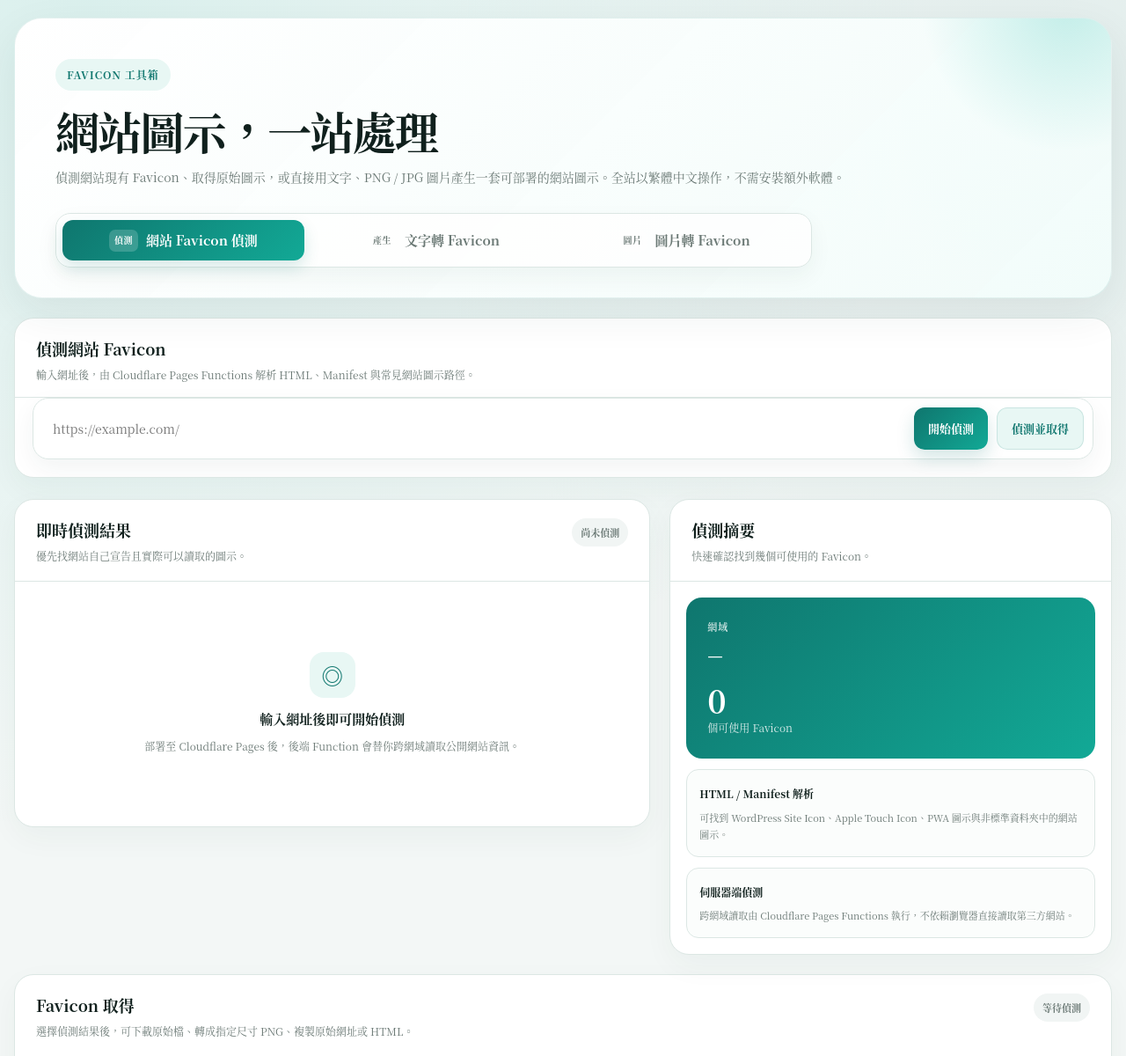
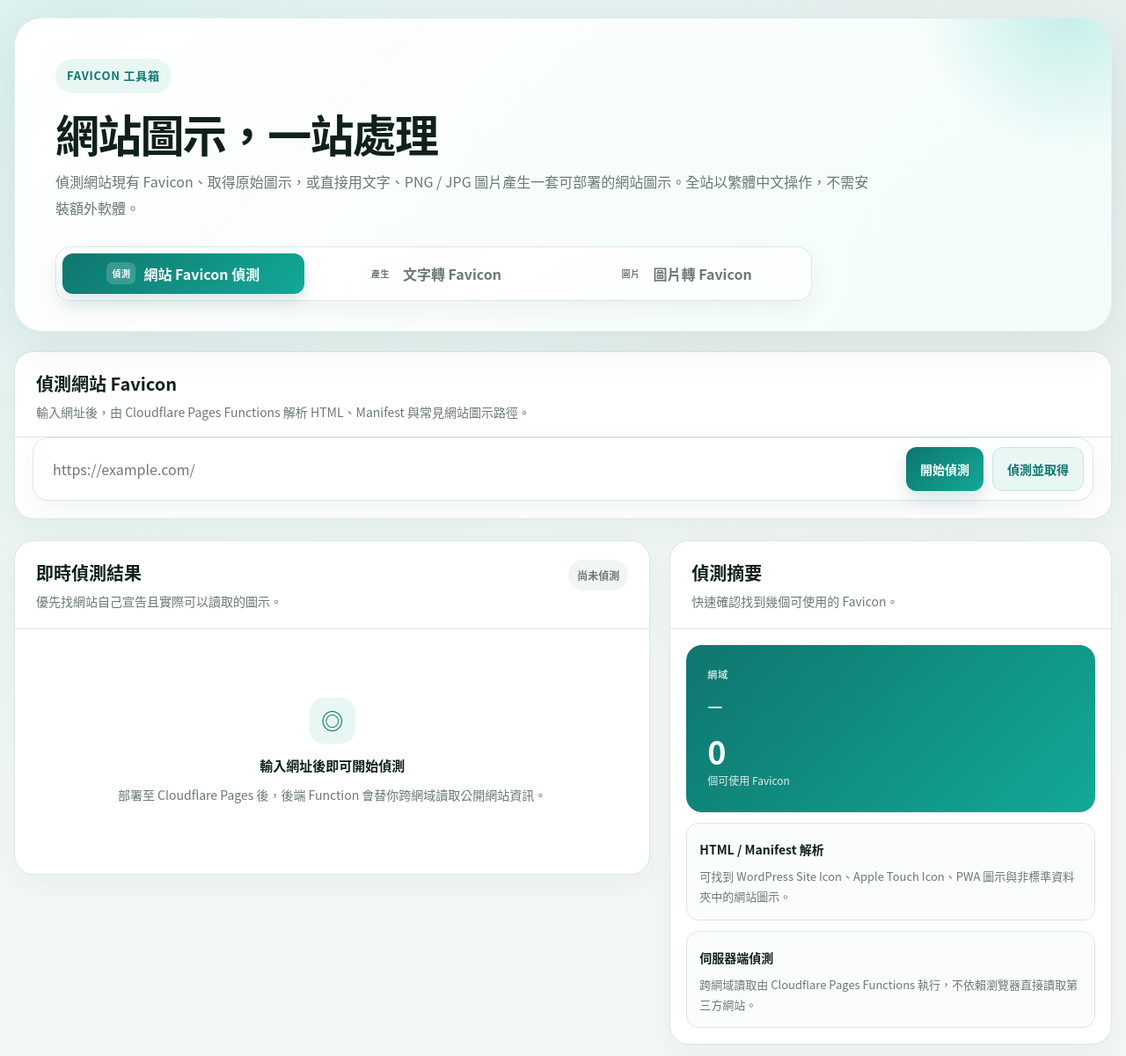
Before and after one commit to jimmy-is-me/favicon, a website: page index.html in a window 1280 px wide. Shown: the top 1200 px of the page at 88% size. Drawn offline with Linux system fonts and the light colour scheme.

Commit message:
Increase readability and switch to Noto Sans TC

```diff
--- a/public/assets/css/style.css
+++ b/public/assets/css/style.css
@@ -24,7 +24,7 @@ body{
     radial-gradient(circle at 8% 0%,rgba(20,184,166,.11),transparent 30%),
     radial-gradient(circle at 94% 4%,rgba(15,118,110,.075),transparent 24%),
     var(--bg);
-  font-family:"Noto Serif TC","Noto Serif CJK TC","Songti TC","PMingLiU",serif;font-size:15px;line-height:1.65;
+  font-family:"Noto Sans TC","Noto Sans CJK TC","Microsoft JhengHei","PingFang TC",sans-serif;font-size:16px;line-height:1.75;
 }
 button,input,select{font:inherit}
 button{cursor:pointer}
@@ -43,12 +43,12 @@ code{font-family:ui-monospace,SFMono-Regular,Menlo,Consolas,monospace;font-size:
   box-shadow:var(--shadow);
 }
 .hero:after{content:"";position:absolute;width:340px;height:340px;border-radius:50%;right:-120px;top:-185px;background:radial-gradient(circle,rgba(20,184,166,.22),transparent 69%);pointer-events:none}
-.eyebrow{display:inline-flex;padding:8px 13px;border-radius:999px;background:var(--soft);color:var(--brand);font-weight:900;font-size:12px;letter-spacing:.08em}
+.eyebrow{display:inline-flex;padding:8px 13px;border-radius:999px;background:var(--soft);color:var(--brand);font-weight:800;font-size:13px;letter-spacing:.06em}
 h1{margin:16px 0 10px;font-size:clamp(32px,4vw,50px);line-height:1.18;letter-spacing:-.035em;font-weight:800}
-.hero-copy{max-width:900px;margin:0;color:var(--muted);font-size:14px;line-height:1.9}
+.hero-copy{max-width:930px;margin:0;color:var(--muted);font-size:16px;line-height:1.9}
 .searchbar{position:relative;z-index:1;display:grid;grid-template-columns:1fr auto auto;gap:10px;margin-top:30px;padding:10px;border:1px solid var(--line);border-radius:18px;background:#fff;box-shadow:0 10px 28px rgba(20,58,48,.055)}
-.searchbar input{min-width:0;width:100%;border:0;outline:0;background:transparent;padding:10px 12px;color:var(--text);font-size:14px}
-.button{border:0;border-radius:12px;padding:12px 16px;font-weight:700;font-size:13px;white-space:nowrap;transition:transform .15s ease,opacity .15s ease,box-shadow .15s ease}
+.searchbar input{min-width:0;width:100%;border:0;outline:0;background:transparent;padding:10px 12px;color:var(--text);font-size:16px}
+.button{border:0;border-radius:12px;padding:12px 16px;font-weight:700;font-size:14px;white-space:nowrap;transition:transform .15s ease,opacity .15s ease,box-shadow .15s ease}
 .button:hover:not(:disabled){transform:translateY(-1px)}
 .button:disabled{opacity:.48;cursor:not-allowed}
 .button-primary{color:#fff;background:linear-gradient(135deg,var(--brand),var(--brand2));box-shadow:0 9px 20px rgba(15,118,110,.18)}
@@ -60,9 +60,9 @@ h1{margin:16px 0 10px;font-size:clamp(32px,4vw,50px);line-height:1.18;letter-spa
 .top-grid{display:grid;grid-template-columns:1.18fr .82fr;gap:22px;margin-top:24px;align-items:start}
 .card{overflow:hidden;border:1px solid var(--line);border-radius:var(--radius);background:var(--card);box-shadow:0 12px 34px rgba(20,58,48,.045)}
 .card-head{display:flex;align-items:flex-start;justify-content:space-between;gap:14px;padding:21px 24px 18px;border-bottom:1px solid var(--line)}
-.card-head h2{margin:0;font-size:18px;line-height:1.45}
-.card-head p{margin:6px 0 0;color:var(--muted);font-size:12px;line-height:1.75}
-.status-badge{flex:0 0 auto;padding:7px 10px;border-radius:999px;background:#f1f5f4;color:var(--muted);font-size:11px;font-weight:850}
+.card-head h2{margin:0;font-size:20px;line-height:1.45}
+.card-head p{margin:6px 0 0;color:var(--muted);font-size:14px;line-height:1.8}
+.status-badge{flex:0 0 auto;padding:7px 10px;border-radius:999px;background:#f1f5f4;color:var(--muted);font-size:12px;font-weight:800}
 .status-badge.loading{background:#fff4d8;color:var(--warn)}
 .status-badge.ok{background:#e8f8ef;color:var(--ok)}
 .status-badge.error{background:#fff0ef;color:var(--bad)}
@@ -70,15 +70,15 @@ h1{margin:16px 0 10px;font-size:clamp(32px,4vw,50px);line-height:1.18;letter-spa
 .results{padding:14px}
 .empty-state{min-height:250px;display:flex;flex-direction:column;align-items:center;justify-content:center;text-align:center;color:var(--muted);gap:8px;padding:30px}
 .empty-state strong{color:var(--text);font-size:15px}
-.empty-state span{max-width:460px;font-size:12px;line-height:1.7}
+.empty-state span{max-width:500px;font-size:14px;line-height:1.8}
 .empty-icon{width:52px;height:52px;border-radius:16px;display:grid;place-items:center;background:var(--soft);color:var(--brand);font-size:25px;font-weight:900;margin-bottom:4px}
 .result-item{display:grid;grid-template-columns:64px 1fr auto;gap:14px;align-items:center;padding:14px;border:1px solid var(--line);border-radius:16px;margin-bottom:10px;background:#fff}
 .result-item:last-child{margin-bottom:0}
 .result-preview,.large-preview{background:linear-gradient(45deg,#f2f6f5 25%,transparent 25%),linear-gradient(-45deg,#f2f6f5 25%,transparent 25%),linear-gradient(45deg,transparent 75%,#f2f6f5 75%),linear-gradient(-45deg,transparent 75%,#f2f6f5 75%);background-size:14px 14px;background-position:0 0,0 7px,7px -7px,-7px 0}
 .result-preview{width:64px;height:64px;display:grid;place-items:center;overflow:hidden;border:1px solid #edf1f0;border-radius:14px}
 .result-preview img{max-width:48px;max-height:48px;object-fit:contain}
-.result-info strong{display:block;font-size:13px;margin-bottom:4px}
-.result-url{font-size:11px;color:var(--muted);word-break:break-all;line-height:1.45}
+.result-info strong{display:block;font-size:14px;margin-bottom:4px}
+.result-url{font-size:12px;color:var(--muted);word-break:break-all;line-height:1.55}
 .tags{display:flex;flex-wrap:wrap;gap:6px;margin-top:7px}
 .tag{padding:5px 7px;border-radius:8px;background:#f2f5f4;color:var(--muted);font-size:10px;font-weight:800}
 .tag.good{background:#e8f8ef;color:var(--ok)}
@@ -94,8 +94,8 @@ h1{margin:16px 0 10px;font-size:clamp(32px,4vw,50px);line-height:1.18;letter-spa
 .summary-count{margin-top:18px;font-size:36px;line-height:1;font-weight:800;letter-spacing:-.035em}
 .summary-box>span:last-child{opacity:.85;font-size:12px}
 .summary-item{margin-top:12px;padding:14px;border:1px solid var(--line);border-radius:14px;background:#fbfdfc}
-.summary-item strong{font-size:12px}
-.summary-item p{margin:6px 0 0;color:var(--muted);font-size:11px;line-height:1.75}
+.summary-item strong{font-size:14px}
+.summary-item p{margin:6px 0 0;color:var(--muted);font-size:13px;line-height:1.8}
 
 .acquire-card,.diagnostic-card{margin-top:22px}
 .acquire-layout{display:grid;grid-template-columns:250px 1fr;gap:24px;padding:24px}
@@ -103,17 +103,17 @@ h1{margin:16px 0 10px;font-size:clamp(32px,4vw,50px);line-height:1.18;letter-spa
 .large-preview img{max-width:190px;max-height:190px;object-fit:contain}
 .field-grid{display:grid;grid-template-columns:1fr 170px;gap:12px}
 .field{display:block;margin-bottom:13px}
-.field>span{display:block;margin-bottom:6px;color:var(--muted);font-size:11px;font-weight:850}
+.field>span{display:block;margin-bottom:6px;color:var(--muted);font-size:13px;font-weight:800}
 .field input,.field select{width:100%;height:44px;border:1px solid var(--line);border-radius:11px;background:#fbfdfc;padding:0 12px;color:var(--text);outline:0}
 .copy-row{display:grid;grid-template-columns:1fr auto;gap:8px}
 .preview-meta{min-height:38px;padding:10px 12px;border-radius:11px;background:#f5f8f7;color:var(--muted);font-size:11px;line-height:1.5}
 .action-row{display:flex;flex-wrap:wrap;gap:8px;margin-top:13px}
 .action-row .button{padding:10px 13px;font-size:12px}
-.hint{margin:12px 0 0;color:var(--muted);font-size:11px;line-height:1.65}
-.diagnostic-body{padding:18px 24px 22px;color:var(--muted);font-size:12px;line-height:1.75}
+.hint{margin:12px 0 0;color:var(--muted);font-size:13px;line-height:1.75}
+.diagnostic-body{padding:18px 24px 22px;color:var(--muted);font-size:13px;line-height:1.8}
 .diagnostic-body.good{color:var(--ok)}
 .diagnostic-body.bad{color:var(--bad)}
-footer{text-align:center;padding:28px 0 0;color:#889490;font-size:10px}
+footer{text-align:center;padding:28px 0 0;color:#889490;font-size:12px}
 .toast{position:fixed;left:50%;bottom:22px;z-index:99;transform:translate(-50%,18px);opacity:0;pointer-events:none;padding:10px 14px;border-radius:11px;background:#10211d;color:#fff;font-size:12px;box-shadow:0 12px 30px rgba(0,0,0,.18);transition:.2s ease}
 .toast.show{opacity:1;transform:translate(-50%,0)}
 
@@ -136,4 +136,4 @@ footer{text-align:center;padding:28px 0 0;color:#889490;font-size:10px}
   .acquire-layout{padding:16px}
 }
 
-.legal-card{margin-top:22px}.legal-body{padding:18px 24px 22px;color:var(--muted);font-size:12px;line-height:1.8}.legal-body p{margin:0 0 10px}.legal-body p:last-child{margin-bottom:0}
+.legal-card{margin-top:22px}.legal-body{padding:18px 24px 22px;color:var(--muted);font-size:14px;line-height:1.85}.legal-body p{margin:0 0 10px}.legal-body p:last-child{margin-bottom:0}
```
